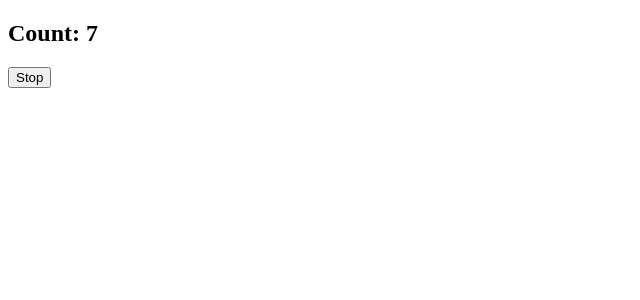
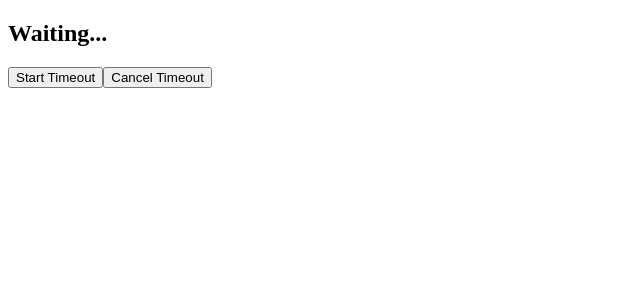
Before and after one commit to kumanboy/react-full-course, a React (Vite) app: page / in a window 1280 px wide. Shown: the top 300 px of the page, without its empty margins (0-640 px from the left). Built offline with nearby package versions, Linux system fonts and the light colour scheme.

Commit message:
setTimeout bilan

```diff
--- a/src/App.jsx
+++ b/src/App.jsx
@@ -1,21 +1,25 @@
-import { useRef, useState, useEffect } from "react";
+import { useRef, useState } from "react";
 
 export default function App() {
-    const [count, setCount] = useState(0);
-    const intervalRef = useRef(null); // Interval ID ni saqlash uchun ref
+    const [message, setMessage] = useState("Waiting...");
+    const timeoutRef = useRef(null); // Timeout ID ni saqlash uchun ref
 
-    useEffect(() => {
-        intervalRef.current = setInterval(() => {
-            setCount((prevCount) => prevCount + 1);
-        }, 1000);
+    const startTimeout = () => {
+        timeoutRef.current = setTimeout(() => {
+            setMessage("Timeout finished!");
+        }, 5000);
+    };
 
-        return () => clearInterval(intervalRef.current); // Komponent unmount bo‘lganda to‘xtatish
-    }, []);
+    const cancelTimeout = () => {
+        clearTimeout(timeoutRef.current); // Timeoutni to‘xtatish
+        setMessage("Timeout cancelled!");
+    };
 
     return (
         <div>
-            <h2>Count: {count}</h2>
-            <button onClick={() => clearInterval(intervalRef.current)}>Stop</button>
+            <h2>{message}</h2>
+            <button onClick={startTimeout}>Start Timeout</button>
+            <button onClick={cancelTimeout}>Cancel Timeout</button>
         </div>
     );
 };
```
